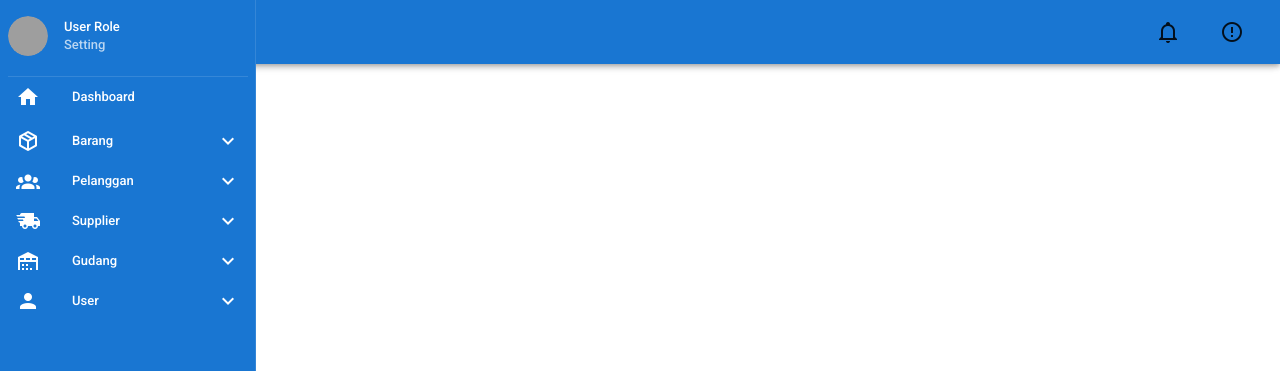
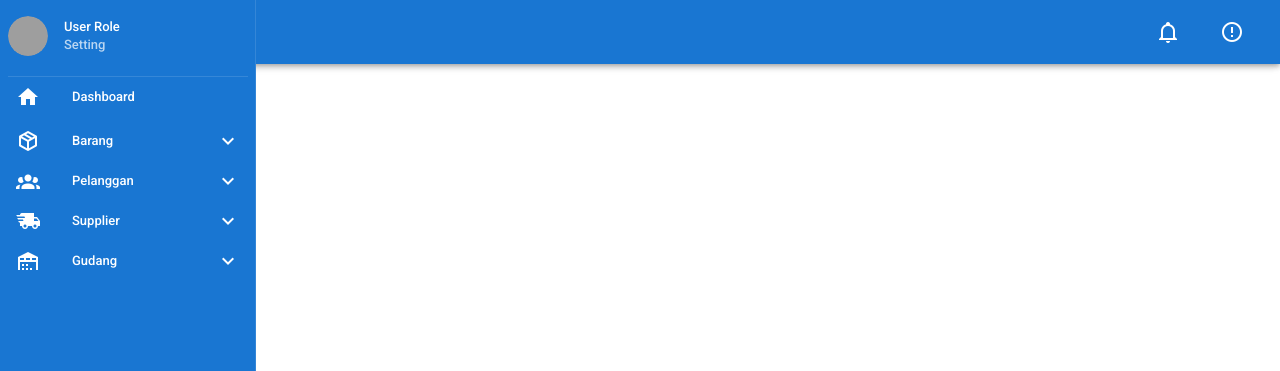
Before and after one commit to reskuy/Project-TA, a Vue app: page / in a window 1280 px wide. Shown: the top 371 px of the page. Built offline with nearby package versions, Linux system fonts and the light colour scheme; grey boxes are pictures that could not be loaded.

Commit message:
Update View

```diff
--- a/src/views/Appbar.vue
+++ b/src/views/Appbar.vue
@@ -5,7 +5,7 @@
       fixed
     >
       <div class="d-flex align-center">
-        <p>Hi</p>
+        <p style="margin: 0; color: white;">Hi</p>
       </div>
 
       <v-spacer></v-spacer>
@@ -14,13 +14,13 @@
         href="#"
         text
       >
-        <v-icon>mdi-bell-outline</v-icon>
+        <v-icon style="color: white;">mdi-bell-outline</v-icon>
       </v-btn>
       <v-btn
         href="#"
         text
       >
-        <v-icon>mdi-alert-circle-outline</v-icon>
+        <v-icon style="color: white;">mdi-alert-circle-outline</v-icon>
       </v-btn>
     </v-app-bar>
 </template>
--- a/src/views/Navdrawer.vue
+++ b/src/views/Navdrawer.vue
@@ -103,14 +103,6 @@
               { icon: 'mdi-plus-box', title: 'Gudang', link: '/InputGudang' },
             ],
           },
-          {
-            icon: 'mdi-account',
-            title: 'User',
-            items: [
-              { icon: 'mdi-account-box', title: 'Daftar User', link: '/User' },
-              { icon: 'mdi-account-key', title: 'Hak Akses', link: '/HakAkses' },
-            ],
-          },
         ],
         permanent: true,
         miniVariant: true,
```
